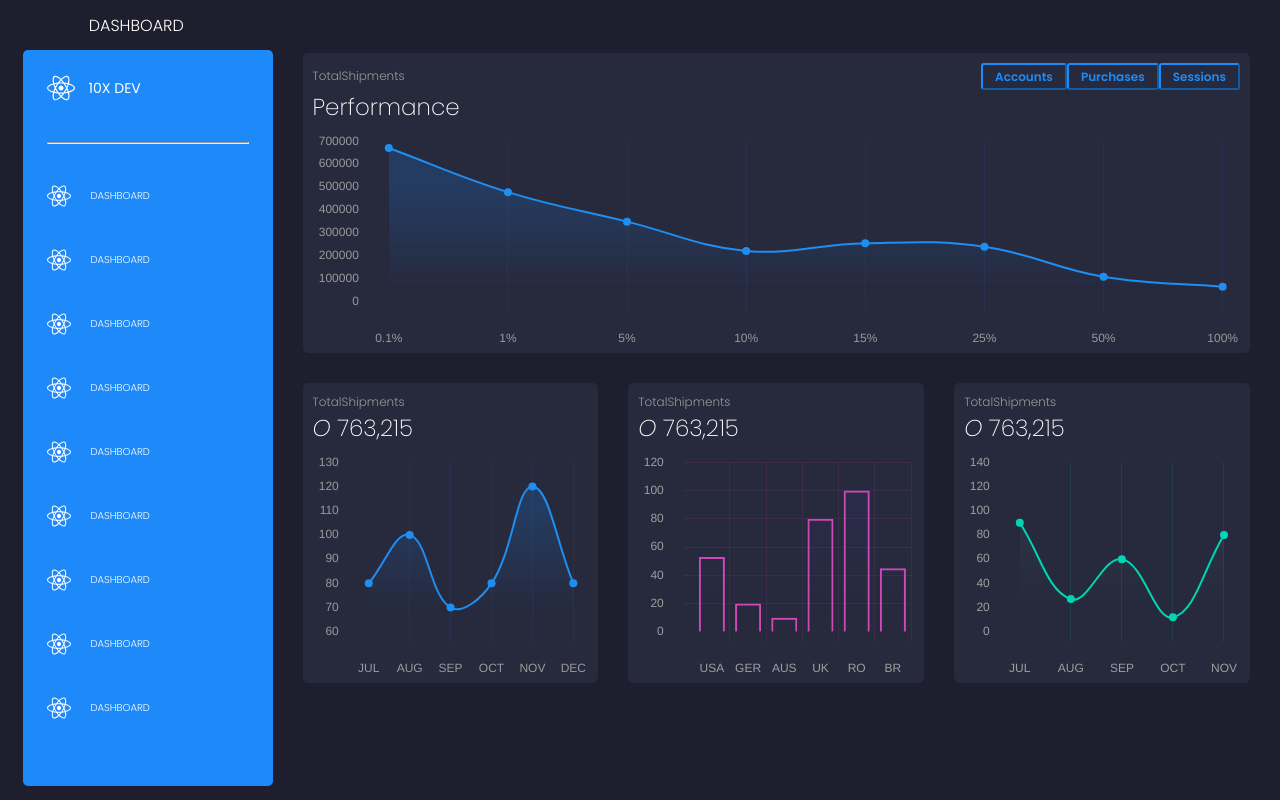
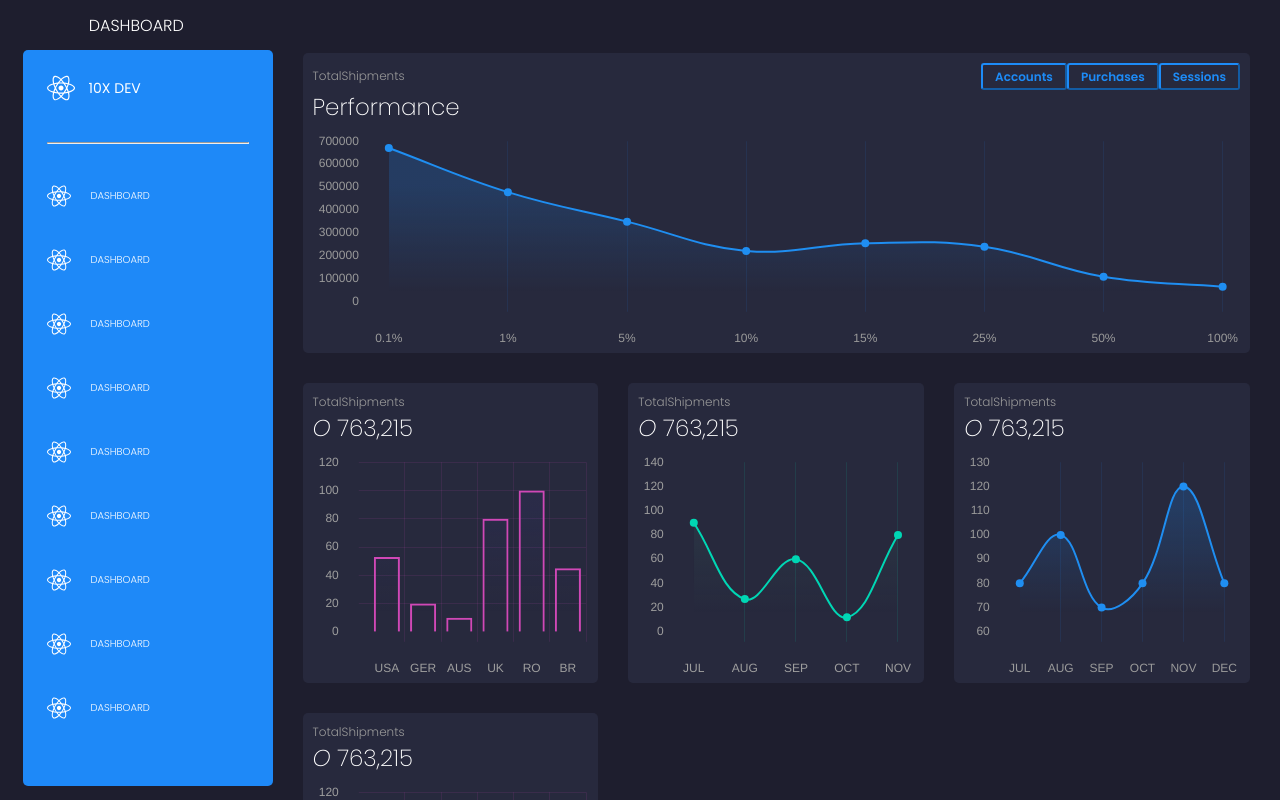
Before and after one commit to slampham/10x-Dev, a React (Create React App) app: page / in a window 1280 px wide. Shown: the top 800 px of the page. Built offline with nearby package versions, Linux system fonts and the light colour scheme.

Commit message:
Made dashboard component more clean

```diff
--- a/src/components/ChartCard.js
+++ b/src/components/ChartCard.js
@@ -1,6 +1,9 @@
 import React from 'react'
 import styled from 'styled-components'
+import { Line, Bar } from 'react-chartjs-2'
+
 import { StyledCard } from './Card'
+import { chartExample1, chartExample2, chartExample3, chartExample4 } from './charts.js';
 
 const StyledChartCard = styled(StyledCard)`
   display: flex;
@@ -24,13 +27,25 @@ const StyledChartCard = styled(StyledCard)`
   }
 `
 
-function ChartCard({title, subtitle, children, className}) {
+function ChartCard({title, occurence, className}) {
+  let chart;
+
+  if ((occurence - 1) % 3 === 0) {
+    chart = <Line data={chartExample2.data} options={chartExample2.options} />
+  }
+  else if ((occurence - 1) % 3 === 1) {
+    chart = <Bar data={chartExample3.data} options={chartExample3.options} />
+  }
+  else {
+    chart = <Line data={chartExample4.data} options={chartExample4.options} />
+  }
+
   return (
     <StyledChartCard className={className}>
       <h3 className='title'>{title}</h3>
-      {subtitle}
+      <div className='subtitle'><i>O</i> <span>763,215</span></div>
       <div className='chart-container'>
-        {children}
+        {chart}
       </div>
     </StyledChartCard>
   )
--- a/src/components/Dashboard.js
+++ b/src/components/Dashboard.js
@@ -2,7 +2,7 @@ import React from 'react'
 import styled from 'styled-components'
 import { Line, Bar } from 'react-chartjs-2'
 import LargeChartCard from './LargeChartCard'
-import ChartCard from './ChartCard'
+import ChartCard, { StyledChartCard } from './ChartCard'
 import Table from './Table'
 import { chartExample1, chartExample2, chartExample3, chartExample4 } from './charts.js';
 
@@ -17,20 +17,8 @@ const StyledDashboard = styled.div`
 
     grid-template: repeat(7, 300px) / repeat(6, 1fr);
 
-    .chart1 {
+    .large-chart-card {
       grid-area: 1 / 1 / 2 / -1;
-    }
-
-    .chart2 {
-      grid-area: 2 / 1 / 3 / 3;
-    }
-
-    .chart3 {
-      grid-area: 2 / 3 / 3 / 5;
-    }
-
-    .chart4 {
-      grid-area: 2 / 5 / 3 / -1;
     }
 
     .table1 {
@@ -40,27 +28,24 @@ const StyledDashboard = styled.div`
     .table2 {
       grid-area: -2 / 4 / -1 / -1;
     }
+
+    ${StyledChartCard}:not(.large-chart-card) {
+      grid-column: span 2;
+    }
   }
 `
 
 function Dashboard() {
+
+
   return (
     <StyledDashboard>
-      <LargeChartCard title='TotalShipments' subtitle={<h4 className='subtitle'>Performance</h4>} className='chart1'>
-        <Line data={chartExample1['data1']} options={chartExample1.options} />
-      </LargeChartCard>
+      <LargeChartCard title='TotalShipments' className='large-chart-card' />
 
-      <ChartCard title='TotalShipments' subtitle={<div className='subtitle'><i>O</i> <span>763,215</span></div>} className='chart2'>
-        <Line data={chartExample2.data} options={chartExample2.options} />
-      </ChartCard>
-
-      <ChartCard title='TotalShipments' subtitle={<div className='subtitle'><i>O</i> <span>763,215</span></div>} className='chart3'>
-        <Bar data={chartExample3.data} options={chartExample3.options} />
-      </ChartCard>
-
-      <ChartCard title='TotalShipments' subtitle={<div className='subtitle'><i>O</i> <span>763,215</span></div>} className='chart4'>
-        <Line data={chartExample4.data} options={chartExample4.options} />
-      </ChartCard>
+      <ChartCard title='TotalShipments' occurence={2} />
+      <ChartCard title='TotalShipments' occurence={3} />
+      <ChartCard title='TotalShipments' occurence={4} />
+      <ChartCard title='TotalShipments' occurence={5} />
 
       <Table className='table1'/>
       <Table className='table2'/>
--- a/src/components/LargeChartCard.js
+++ b/src/components/LargeChartCard.js
@@ -1,6 +1,9 @@
 import React from 'react'
 import styled from 'styled-components'
+import { Line, Bar } from 'react-chartjs-2'
+
 import { StyledChartCard } from './ChartCard'
+import { chartExample1, chartExample2, chartExample3, chartExample4 } from './charts.js';
 
 const StyledLargeCard = styled(StyledChartCard)`
   .title-buttons {
@@ -30,17 +33,17 @@ const StyledLargeCard = styled(StyledChartCard)`
   }
 `
 
-function LargeChartCard({title, subtitle, children, className, active}) {
+function LargeChartCard({className}) {
   return (
-    <StyledLargeCard {...{className, active}}>
+    <StyledLargeCard {...{className}}>
       <div className='title-buttons'>
-        <h3 className='title'>{title}</h3>
+        <h3 className='title'>TotalShipments</h3>
         <div className='buttons'><button>Accounts</button><button>Purchases</button><button>Sessions</button></div>
       </div>
 
-      {subtitle}
+      <h4 className='subtitle'>Performance</h4>
       <div className='chart-container'>
-        {children}
+        <Line data={chartExample1['data1']} options={chartExample1.options} />
       </div>
     </StyledLargeCard>
   )
```
